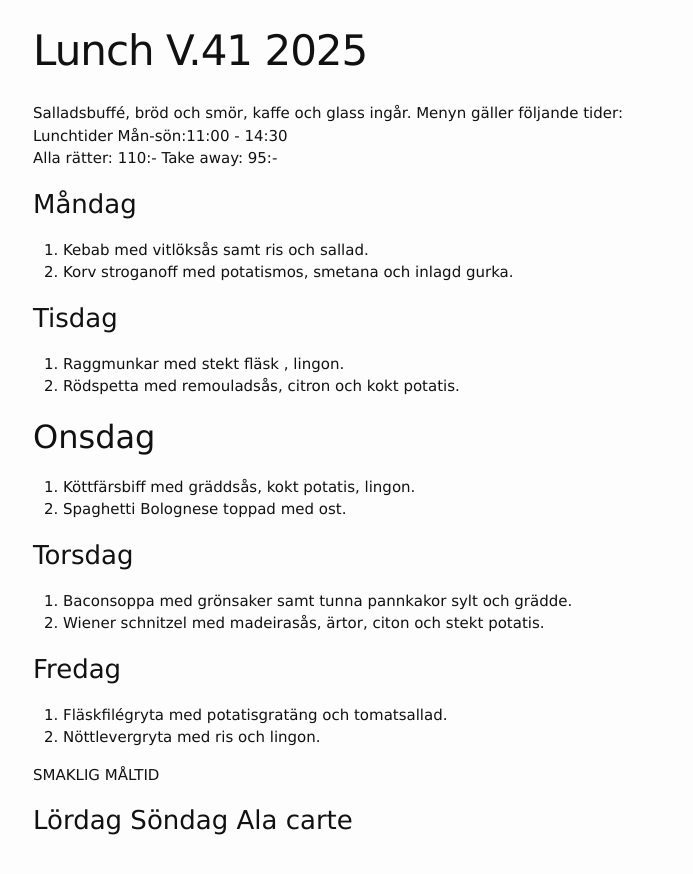
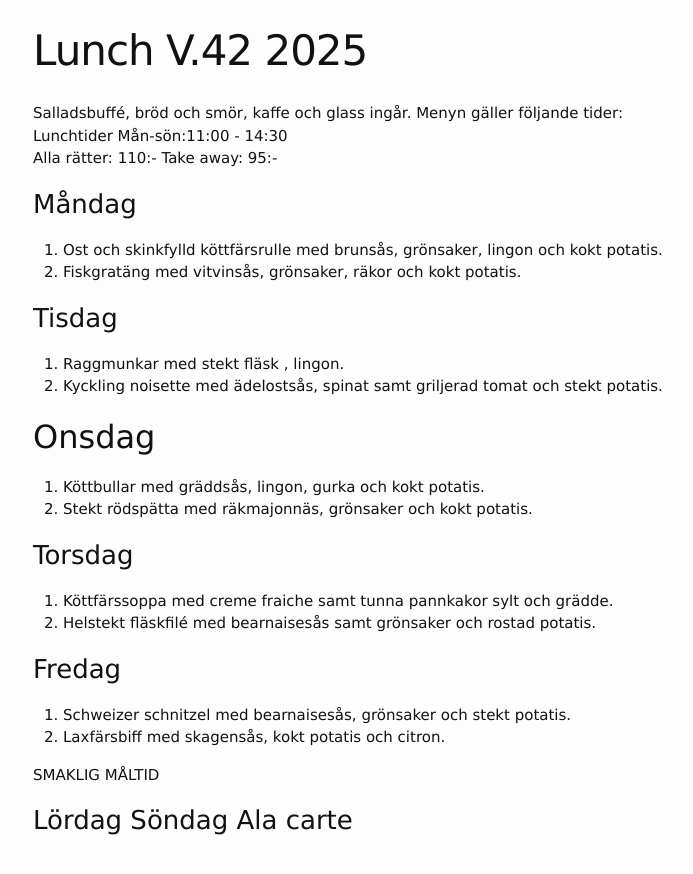
Before and after one commit to FarInn62/farinn62.github.io, a Jekyll site: the page built from lunch.md, in a window 1280 px wide. Shown: the top 874 px of the page, without its empty margins (237-930 px from the left). Built offline with Jekyll 4.4.1, drawn with Linux system fonts in a browser that asks for light colours.

Commit message:
Update lunch.md

```diff
--- a/lunch.md
+++ b/lunch.md
@@ -1,6 +1,6 @@
 ---
 layout: foodmenu
-title: Lunch V.41 2025
+title: Lunch V.42 2025
 permalink: /lunch/
 published: true
 ---
@@ -11,27 +11,27 @@ Alla rätter: 110:- Take away: 95:-
 
 ### Måndag
 
-1. Kebab med vitlöksås samt ris och sallad.
-2. Korv stroganoff med potatismos, smetana och inlagd gurka.
+1. Ost och skinkfylld köttfärsrulle med brunsås, grönsaker, lingon och kokt potatis.
+2. Fiskgratäng med vitvinsås, grönsaker, räkor och kokt potatis.
 
 ### Tisdag
 
 1. Raggmunkar med stekt fläsk , lingon.
-2. Rödspetta med remouladsås, citron och kokt potatis.
+2. Kyckling noisette med ädelostsås, spinat samt griljerad tomat och stekt potatis.
 
 ## Onsdag
-1. Köttfärsbiff med gräddsås, kokt potatis, lingon.
-2. Spaghetti Bolognese toppad med ost.
+1. Köttbullar med gräddsås, lingon, gurka och kokt potatis.
+2. Stekt rödspätta med räkmajonnäs, grönsaker och kokt potatis.
 
 ### Torsdag
 
-1. Baconsoppa med grönsaker samt tunna pannkakor sylt och grädde.
-2. Wiener schnitzel med madeirasås, ärtor, citon och stekt potatis.
+1. Köttfärssoppa med creme fraiche samt tunna pannkakor sylt och grädde.
+2. Helstekt fläskfilé med bearnaisesås samt grönsaker och rostad potatis.
 
 ### Fredag
 
-1. Fläskfilégryta med potatisgratäng och tomatsallad.
-2. Nöttlevergryta med ris och lingon.
+1. Schweizer schnitzel med bearnaisesås, grönsaker och stekt potatis.
+2. Laxfärsbiff med skagensås, kokt potatis och citron.
 
 SMAKLIG MÅLTID
 
```
